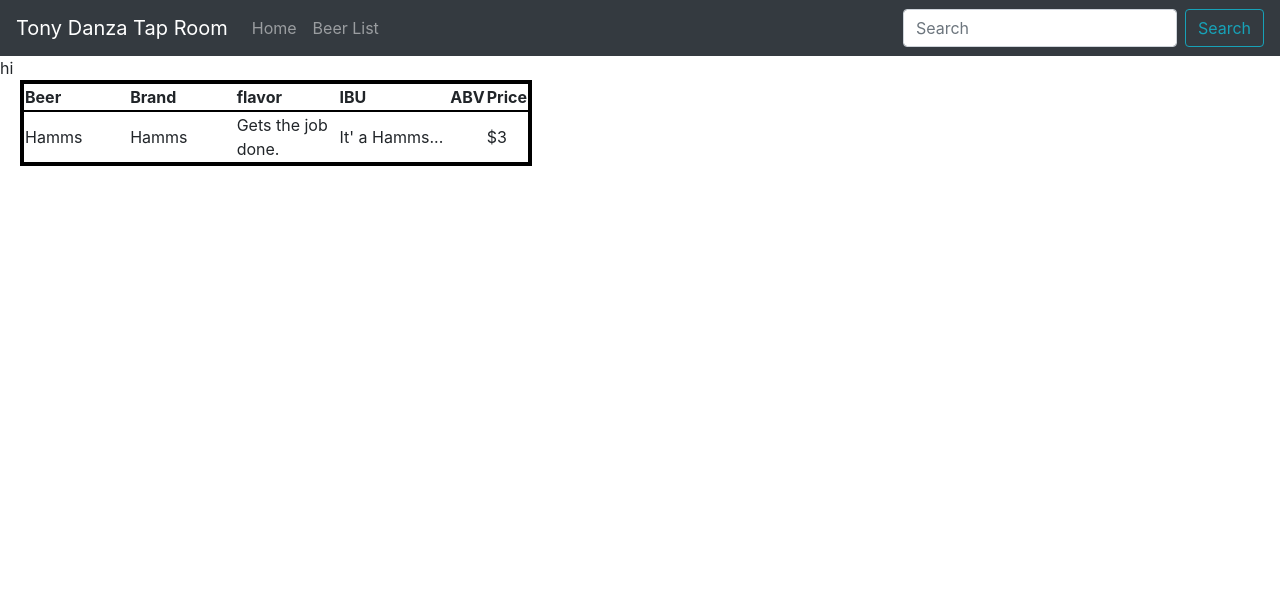
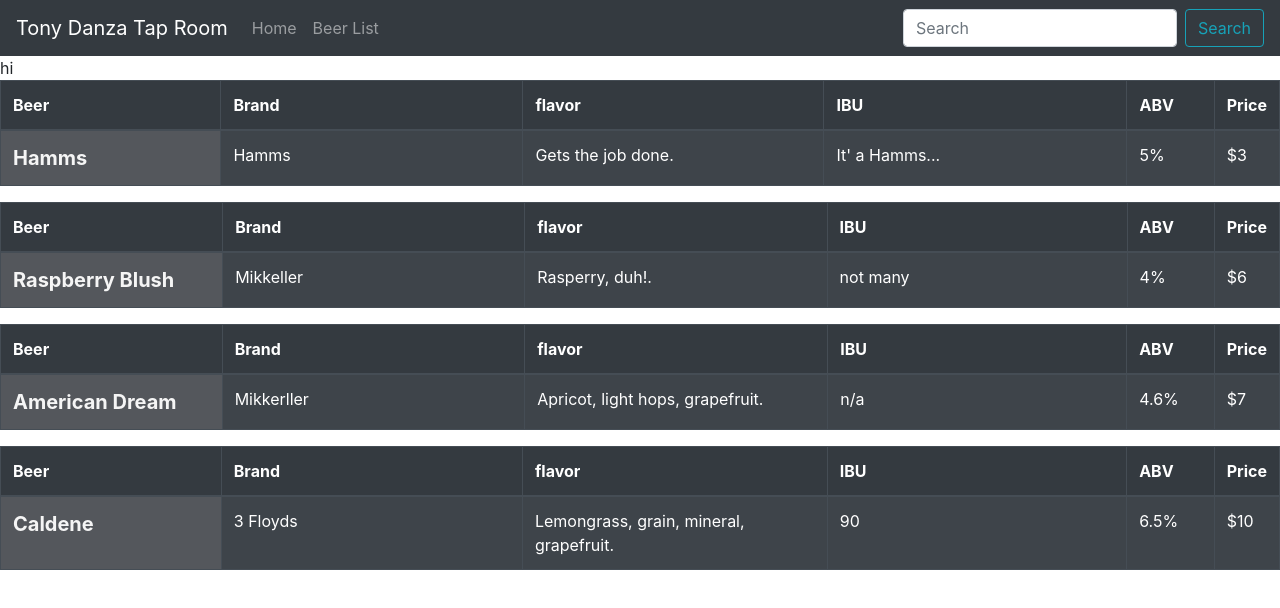
Before and after one commit to Michael-Wayne-Wells/tap-room, a React (Create React App) app: page /#/beerlist in a window 1280 px wide. Shown: the top 608 px of the page. Built offline with nearby package versions, Linux system fonts and the light colour scheme.

Commit message:
add table styling

```diff
--- a/src/components/Beer.jsx
+++ b/src/components/Beer.jsx
@@ -1,26 +1,34 @@
-
 import React from 'react'
 import PropTypes from 'prop-types'
-
+import Table from "react-bootstrap/Table";
 
 function Beer(props) {
   return (
     <div>
-      <table>
+      <Table className="tableDate" striped bordered hover variant="dark">
         <style jsx>{`
-          table {
-            border: 4px solid black;
-            width: 40%;
-            margin-left: 20px;
+          .tableDate {
+            margin: 0 auto;
+            width: 60%;
           }
-
           td {
             width: 25%;
           }
+
+          td:nth-child(1) {
+            background: #54575c;
+            width: 18%;
+            color: whitesmoke;
+            text-shadow: 1.5px 1.5x black;
+            font-size: 20px;
+            font-weight: bold;
+          }
+
           th {
             border-bottom: 2px solid black;
           }
         `}</style>
+        <thead>
           <tr>
             <th>Beer</th>
             <th>Brand</th>
@@ -29,6 +37,8 @@
             <th>ABV</th>
             <th>Price</th>
           </tr>
+        </thead>
+        <tbody>
           <tr>
             <td> {props.name} </td>
             <td> {props.brand}</td>
@@ -37,7 +47,8 @@
             <td> {props.abv}</td>
             <td> {props.price} </td>
           </tr>
-      </table>
+        </tbody>
+      </Table>
     </div>
   );
   }
--- a/src/components/BeerList.jsx
+++ b/src/components/BeerList.jsx
@@ -10,20 +10,46 @@
     ibu: "It' a Hamms...",
     abv: "5%"
   },
+  {
+    name: 'Raspberry Blush',
+    brand: 'Mikkeller',
+    price: '$6',
+    flavor: 'Rasperry, duh!.',
+    ibu: "not many",
+    abv: "4%"
+  },
+  {
+    name: 'American Dream',
+    brand: 'Mikkerller',
+    price: '$7',
+    flavor: 'Apricot, light hops, grapefruit.',
+    ibu: "n/a",
+    abv: "4.6%"
+  },
+  {
+    name: 'Caldene',
+    brand: '3 Floyds',
+    price: '$10',
+    flavor: 'Lemongrass, grain, mineral, grapefruit.',
+    ibu: "90",
+    abv: "6.5%"
+  },
 
 ];
 
 function BeerList() {
   return (
     <div>
-      {masterBeerList.map((beer, index) =>
-      <Beer name={beer.name}
-      brand={beer.brand}
-      price={beer.price}
-      flavor={beer.flavor}
-      ibu={beer.ibu}
-      abv={beer.ibv}/>
-      )}
+      {masterBeerList.map((beer, index) => (
+        <Beer
+          name={beer.name}
+          brand={beer.brand}
+          price={beer.price}
+          flavor={beer.flavor}
+          ibu={beer.ibu}
+          abv={beer.abv}
+          key={index}/>
+      ))}
     </div>
   );
 }
--- a/src/components/HeaderBody.jsx
+++ b/src/components/HeaderBody.jsx
@@ -1,5 +1,4 @@
-import React from 'react'
-import { NavBar, Button } from 'react-bootstrap'
+import React from 'react';
 
 function HeaderBody() {
   return(
```
Lines whose indentation alone changed are shown as unchanged.
